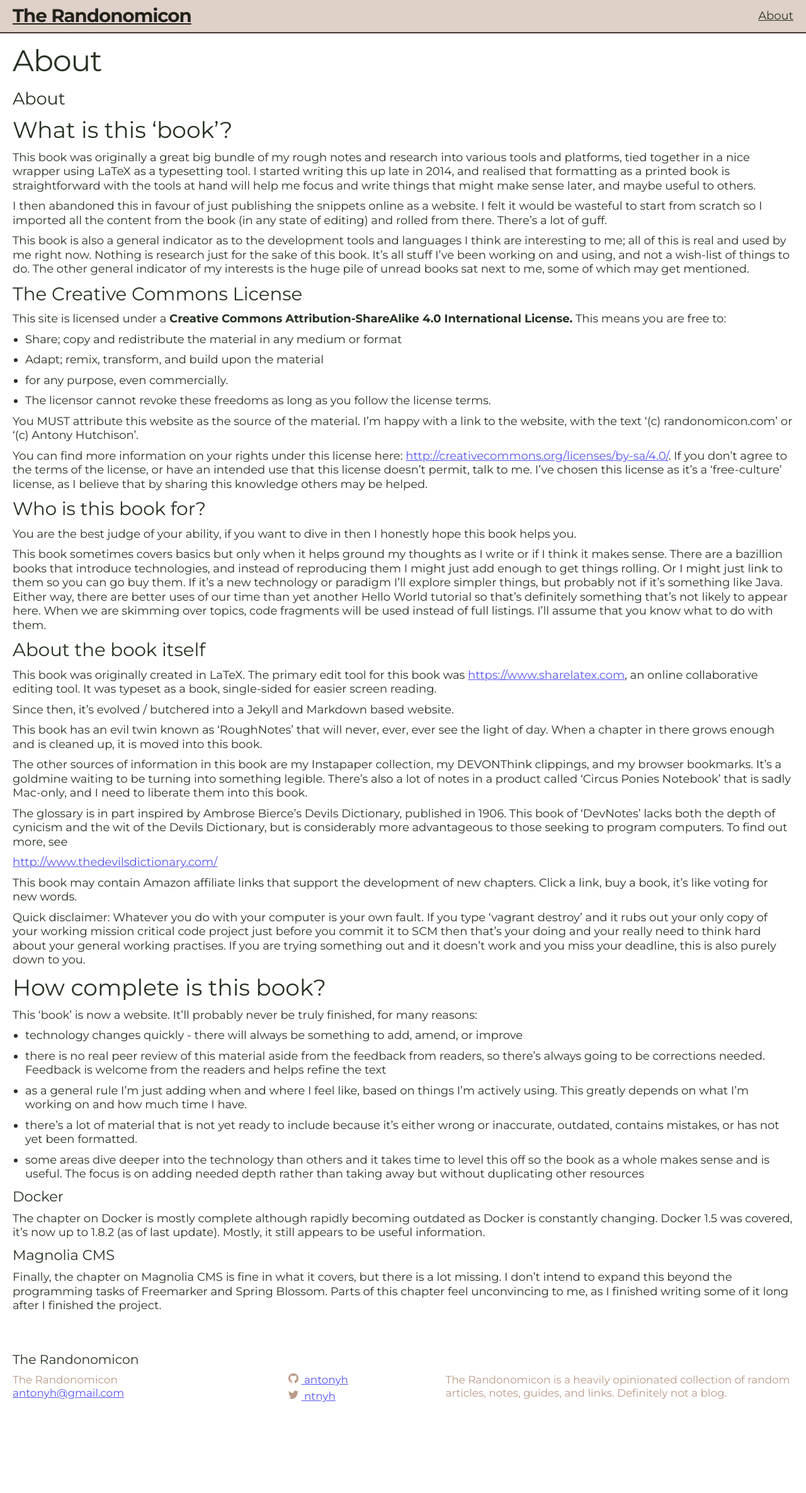
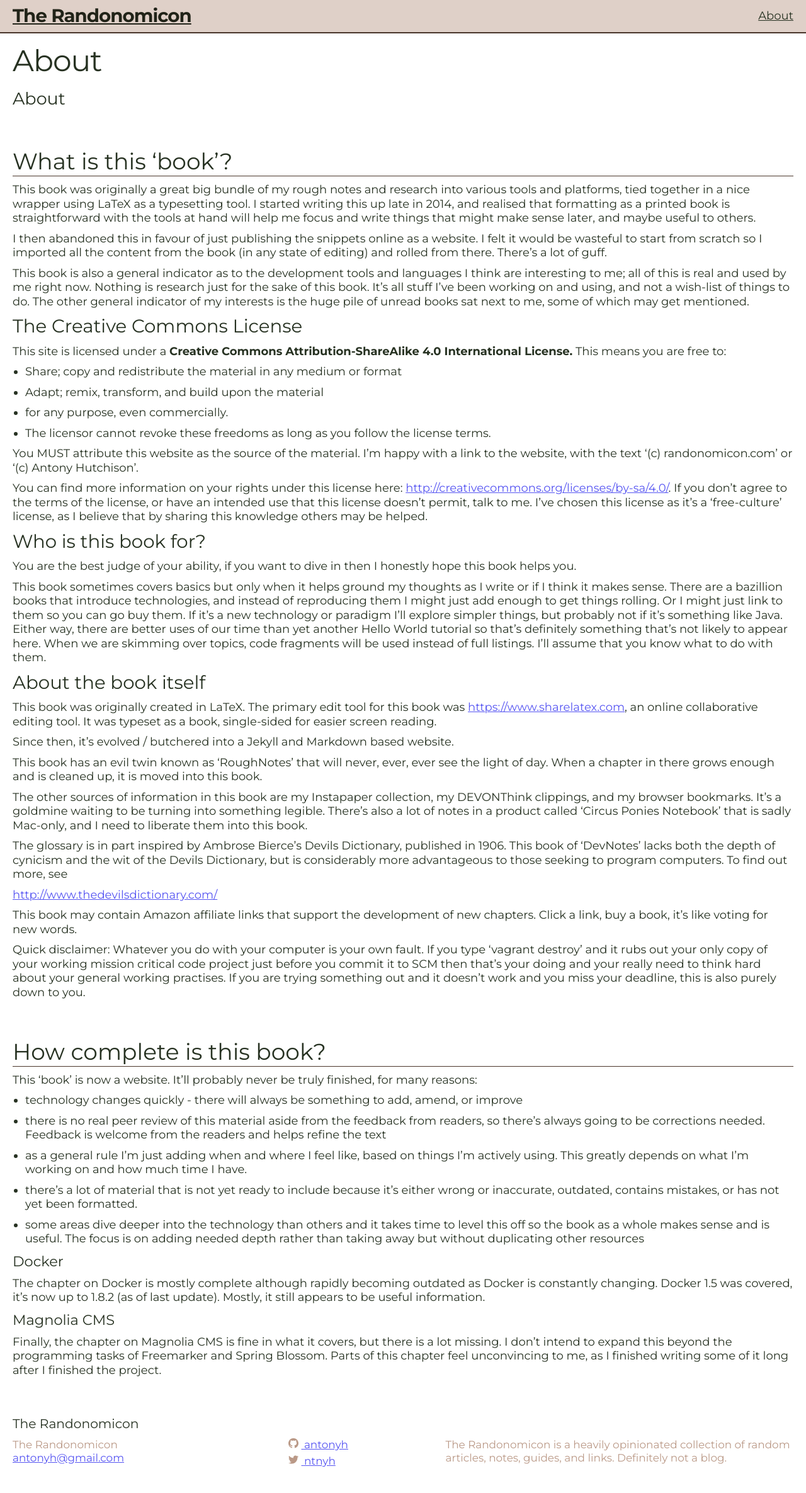
Before and after one commit to antonyh/randonomicon, a Jekyll site: the page built from about.md, in a window 1280 px wide. Shown: the whole page at 63% size. Built offline with Jekyll 4.4.1, drawn with Linux system fonts in a browser that asks for light colours; before the commit the page ends 2268 px from its top, so only the background shows below that.

Commit message:
Minor style changes

```diff
--- a/_sass/minima/_layout.scss
+++ b/_sass/minima/_layout.scss
@@ -297,6 +297,9 @@
     @include media-query($on-laptop) {
       @include relative-font-size(1.75);
     }
+    padding-top: 1.4em;
+    padding-bottom: 0;
+    border-bottom: thin solid darken($brand-color, 40%);
   }
 
   h3 {
```
Also changed, not shown: 2 other files.
